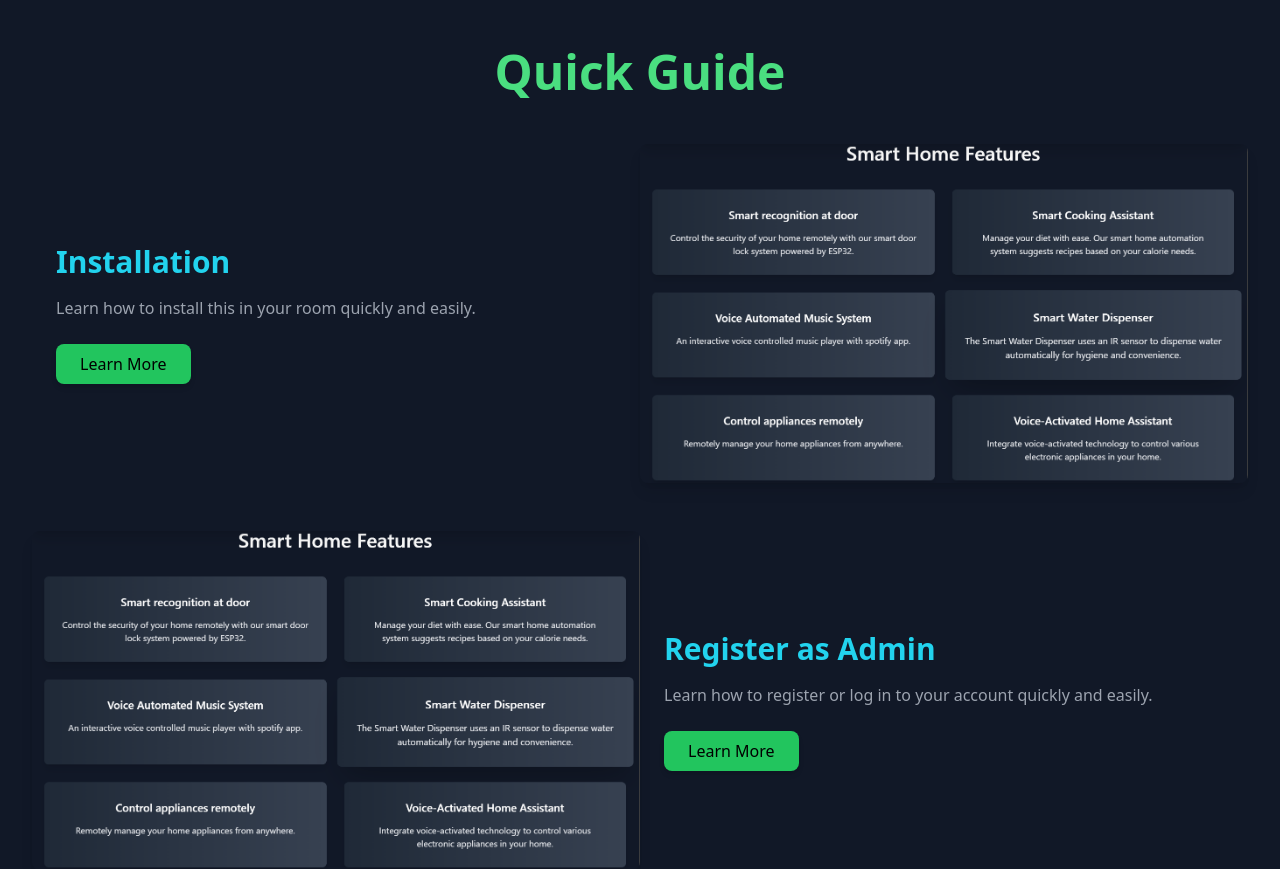
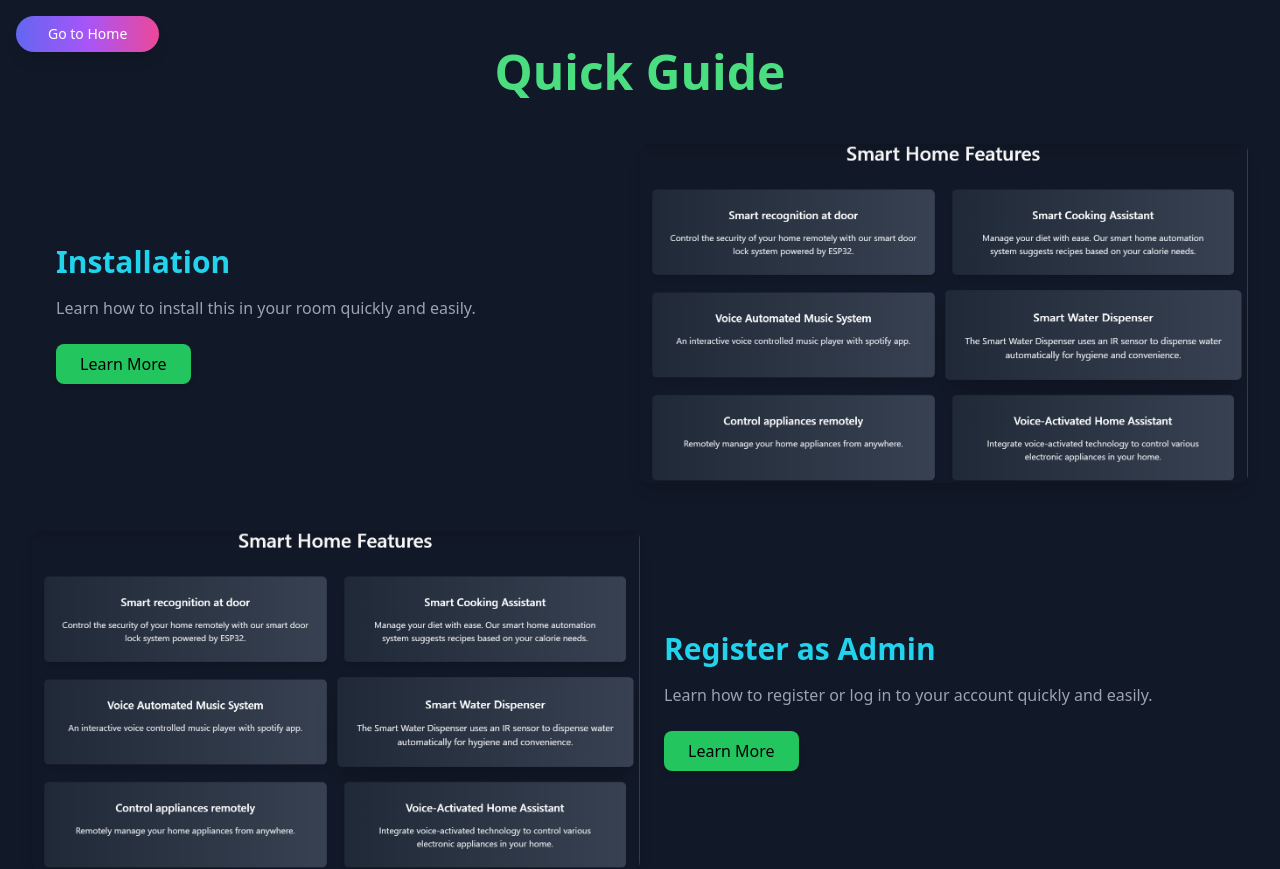
Before and after one commit to Ironsoldier353/Smart-home-automation, a React (Vite) app in the folder frontend/: page /quick-guide in a window 1280 px wide. Shown: the top 869 px of the page. Built offline with nearby package versions, Linux system fonts and the light colour scheme.

Commit message:
quick fix some ui

```diff
--- a/frontend/src/components/LandingPage.jsx
+++ b/frontend/src/components/LandingPage.jsx
@@ -12,6 +12,7 @@ const LandingPage = () => {
     window.scrollTo(0, 0);
   }, []);
 
+  // Smooth scroll to section
   const scrollToSection = (id) => {
     const section = document.getElementById(id);
     if (section) {
@@ -71,6 +72,13 @@ const LandingPage = () => {
         </p>
 
         {user ? (
+          <div className="flex space-x-6">
+            <Link
+              to="/quick-guide"
+              className="bg-gradient-to-r from-purple-800 to-teal-600 text-white font-bold py-3 px-8 rounded-lg hover:bg-opacity-90 transition-all transform hover:scale-105 shadow-md"
+            >
+              Quick Guide
+            </Link>
             <Link
               to={`/admin/dashboard/${user.room}`}
               className="group relative inline-flex items-center space-x-3 bg-gradient-to-r from-indigo-500 via-purple-500 to-pink-500 text-white font-bold py-4 px-8 rounded-xl hover:opacity-90 transition-all duration-300 transform hover:scale-105 hover:rotate-1 shadow-lg hover:shadow-pink-500/25"
@@ -82,6 +90,7 @@ const LandingPage = () => {
                 </span>
               </span>
             </Link>
+          </div>
         ) : (
           <div className="flex space-x-6">
             <Link
@@ -105,6 +114,7 @@ const LandingPage = () => {
           </div>
         )}
       </section>
+
       {/* Aim Section */}
       <section id="aim" className="py-16 md:py-24 bg-gray-800 text-center px-6">
         <div className="max-w-4xl mx-auto space-y-8">
--- a/frontend/src/components/QuickGuide.jsx
+++ b/frontend/src/components/QuickGuide.jsx
@@ -1,5 +1,6 @@
 import { useState, useEffect } from "react";
 import { useNavigate } from "react-router-dom";
+
 import Modal from "react-modal";
 import s1 from "../assets/images/feature1.png";
 
@@ -128,6 +129,13 @@ const QuickGuide = () => {
       <h1 className="text-5xl font-bold text-center mb-12 text-green-400 animate__animated animate__fadeIn">
         Quick Guide
       </h1>
+      <button
+        onClick={() => navigate("/")}
+        className="absolute top-4 left-4 bg-gradient-to-r from-indigo-500 via-purple-500 to-pink-500 text-white font-medium py-2 px-8 rounded-full text-sm shadow-lg hover:shadow-2xl hover:scale-105 transition-all duration-300 backdrop-blur-md bg-opacity-80 hover:bg-opacity-100 hover:from-purple-600 hover:to-pink-600 focus:outline-none focus:ring-4 focus:ring-purple-400"
+      >
+        Go to Home
+      </button>
+
       <div className="space-y-12 w-full flex-grow">
         {sections.map((section, index) => (
           <div
```
Lines whose indentation alone changed are shown as unchanged.
